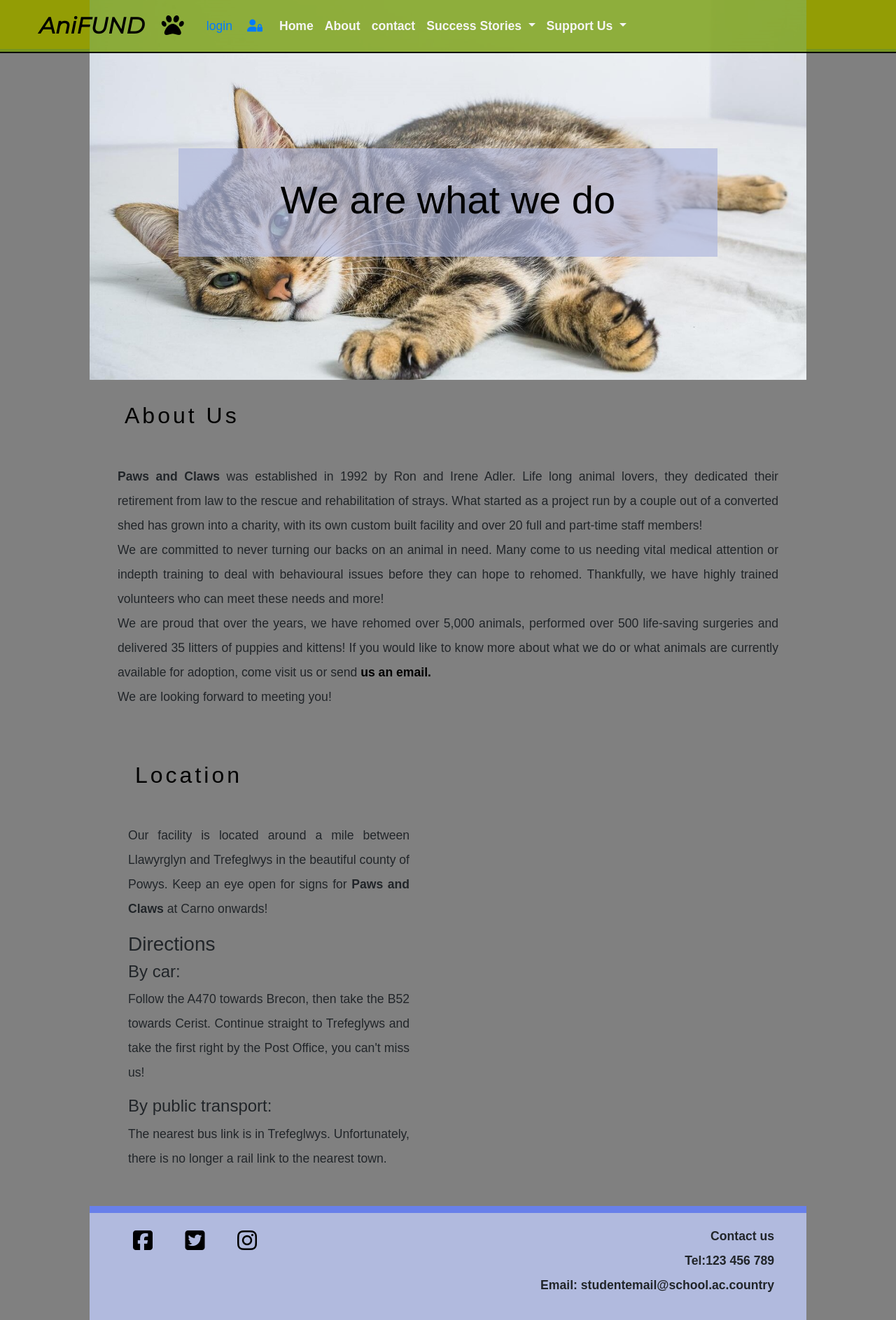
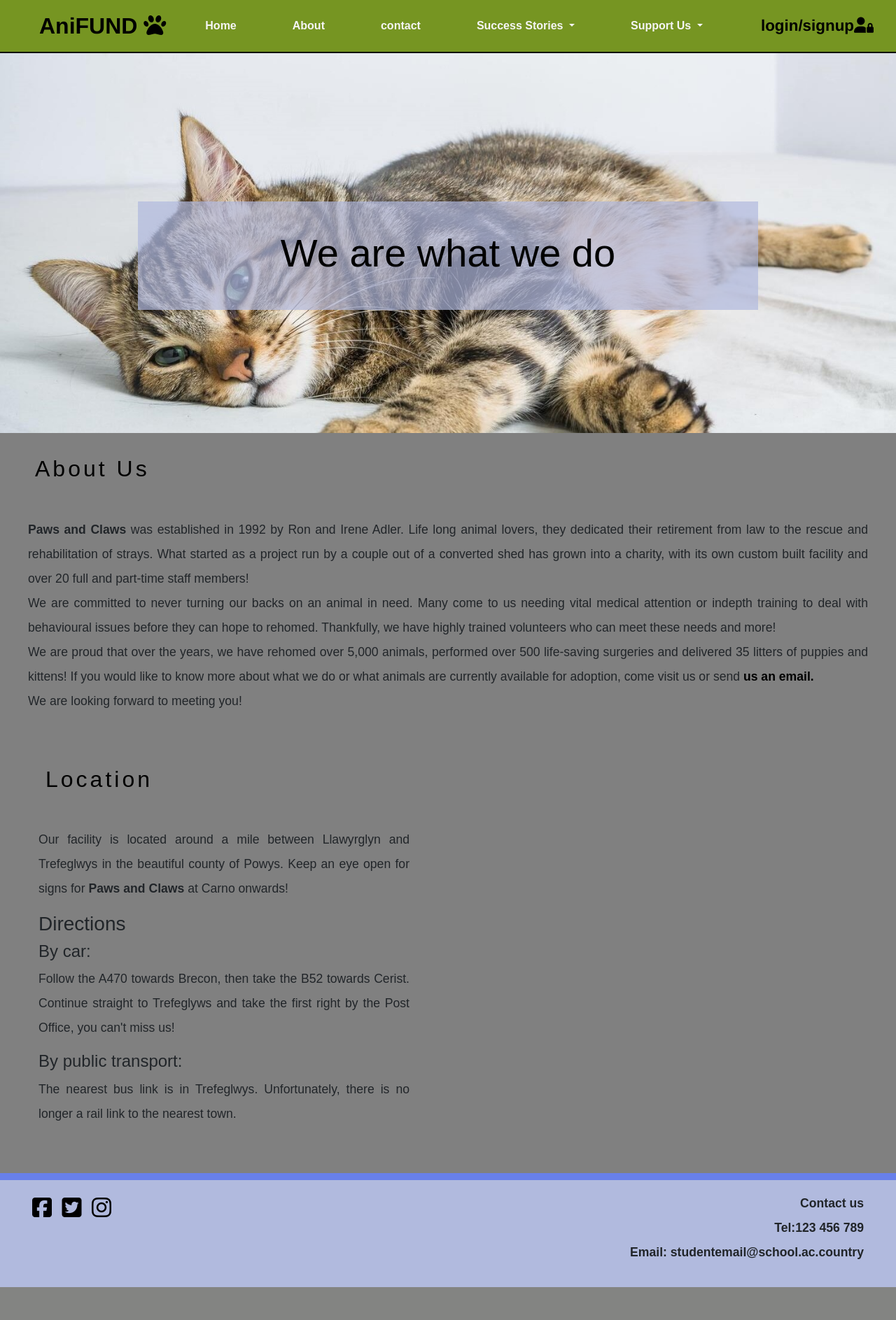
Before and after one commit to patrick-amusivwa/anifund, a PHP site: page /about.html in a window 1280 px wide. Shown: the whole page at 70% size. After the commit the page ends 1840 px from the top, so only its background shows below. Run offline with PHP 8.4, Linux system fonts and the light colour scheme; some libraries are stand-ins or nearby versions.

Commit message:
styling the nav

```diff
--- a/about.html
+++ b/about.html
@@ -27,7 +27,8 @@
     <header>
         <nav class="navbar navbar-expand-lg navbar-custom fixed-top">
             <a class="navbar-brand" href="index.html">AniFUND <i class="fas fa-paw" aria-hidden="true"></i></a>
-            <span class="nowrap" class="login" class="navbar-brand"> <a href="index.html">login <i class="fa-solid fa-user-lock"></i></span></a>
+            <a class="navbar-brand" class="login" href="index.html">login/signup<i class="fa-solid fa-user-lock" aria-hidden="true"></i></a>
+
             <button class="navbar-toggler navbar-light" type="button" data-toggle="collapse"
                 data-target="#navbarSupportedContent" aria-controls="navbarSupportedContent" aria-expanded="false"
                 aria-label="Toggle navigation">
--- a/assets/css/style.css
+++ b/assets/css/style.css
@@ -20,7 +20,7 @@ input,button,textarea{
 :root {
     /* FONTS */
     --FF: 'Nunito', sans-serif;
-    --FF-HEADINGS: 'Montserrat', sans-serif;
+    --FF-HEADINGS: Helvetica, Arial, sans-serif;
     --FS:clamp(1rem,2.2vh,1.5rem);
     --DROPDOWN:monospace;
     --FFH:2rem;
@@ -76,7 +76,7 @@ html{
 html,
 body {
     max-width: 100%;
-    overflow-x: hidden;
+    /* overflow-x: hidden; */
     font-family: var(--FF);
 }
 html{
@@ -84,7 +84,6 @@ html{
 }
 body {
     background-color:var(--BGCOLOR);
-    padding:0 10%;
      min-height:100vh;
 }
 
@@ -117,33 +116,18 @@ body {
 }
 
 /*header */
-header {
-    background-color: var(--HEADERBGCOLOR);;
-    padding: var(--PADDING);
-    display: flex;
-    font-size: var(--FS);
-    position: absolute;
-    left: 0;
-    top: 0;
-    width: 100%;
-    height: 70px;
-}
-
 nav {
     background-color: var(--NAVBGCOLOR);
-    display:grid;
+    /* display:grid;
     content:space between;
     max-width:var(--max-width);
-    border-bottom:var(--BORDERS);
     padding-bottom:var(--PADDING);
    justify-content:space-around;
-   place-content:center;
-
-
-}
-
+   place-content:center; */
+   border-bottom:var(--BORDERS);
+   }
 .fixed-top {
-    position: absolute;
+    position: relative;
 }
 
 .navbar-brand {
@@ -153,10 +137,15 @@ nav {
      padding-left:40px;
     color:black;
     font-weight:bolder;
-    font-style:oblique;
 
 
 }
+/* select nth child  in link*/
+.navbar-brand:nth-child(2) {
+    font-size:1.4rem;
+    order:1;
+}
+
 
 .navbar-brand:hover {
     color: var(--hover);
@@ -176,6 +165,10 @@ nav {
 li a {
     color:var(--hover);
     font-weight: bold;
+  display:inline-block;
+  margin-inline:2rem;
+
+
 }
 li a:focus,li a:focus-within, li a:active {
     border:3px solid black;
@@ -183,22 +176,14 @@ li a:focus,li a:focus-within, li a:active {
 }
 li a:hover,li a:active {
 color:var(--FC);
-
 text-transform: uppercase;
 border-bottom:var(--BORDERS);
 transition: all .7s linear;
 
 }
 
-i{
-    display:inline-block;
-    margin-inline:1rem;
-}
 
-ul{
-    display:flex;
-    justify-content:flex-end;
-}
+
 
 
 .dropdown-menu {
@@ -238,6 +223,7 @@ ul{
 @media screen and (min-width: 1500px) {
     .navbar {
         height: 100%;
+
     }
 }
 
```
